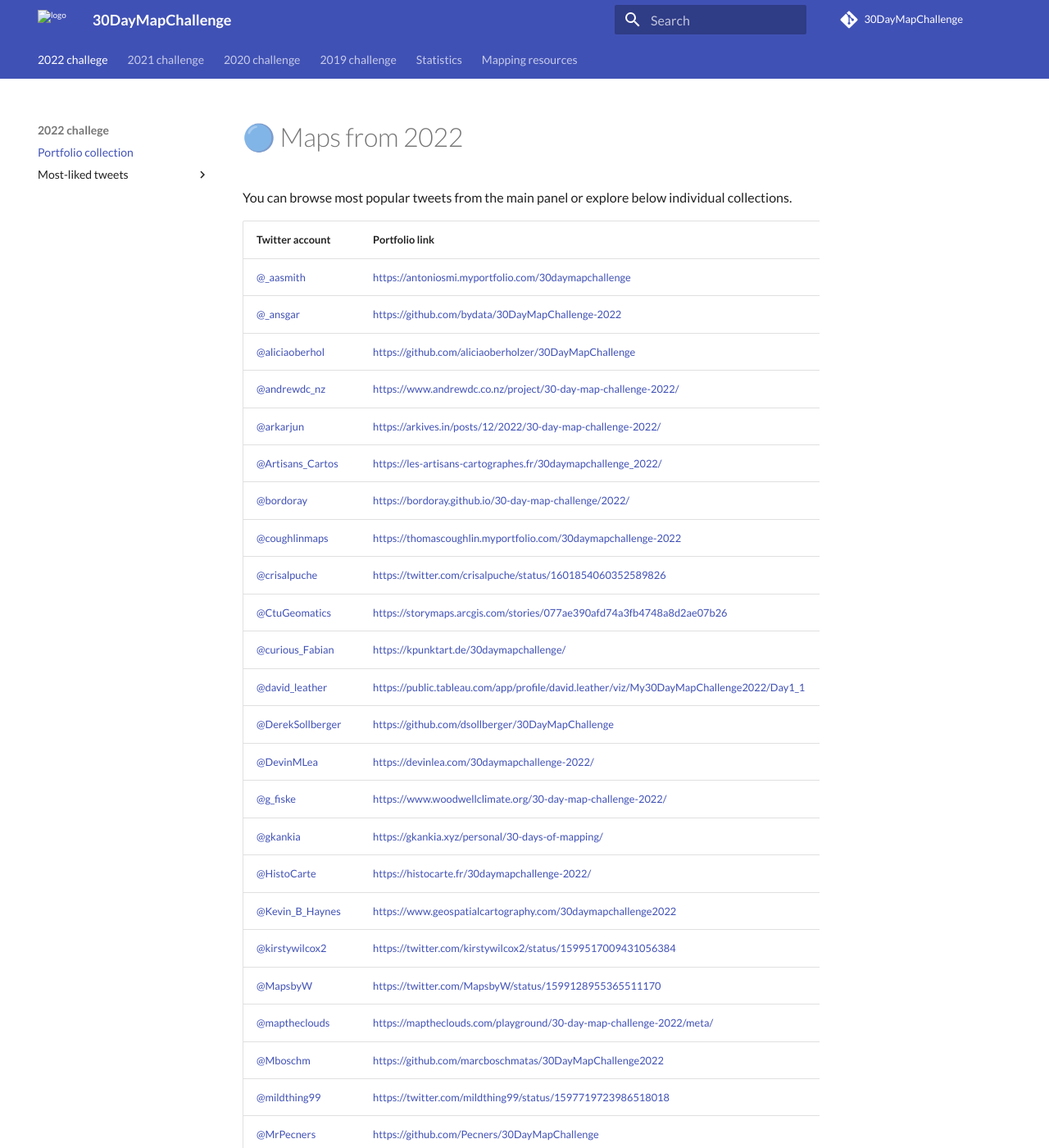
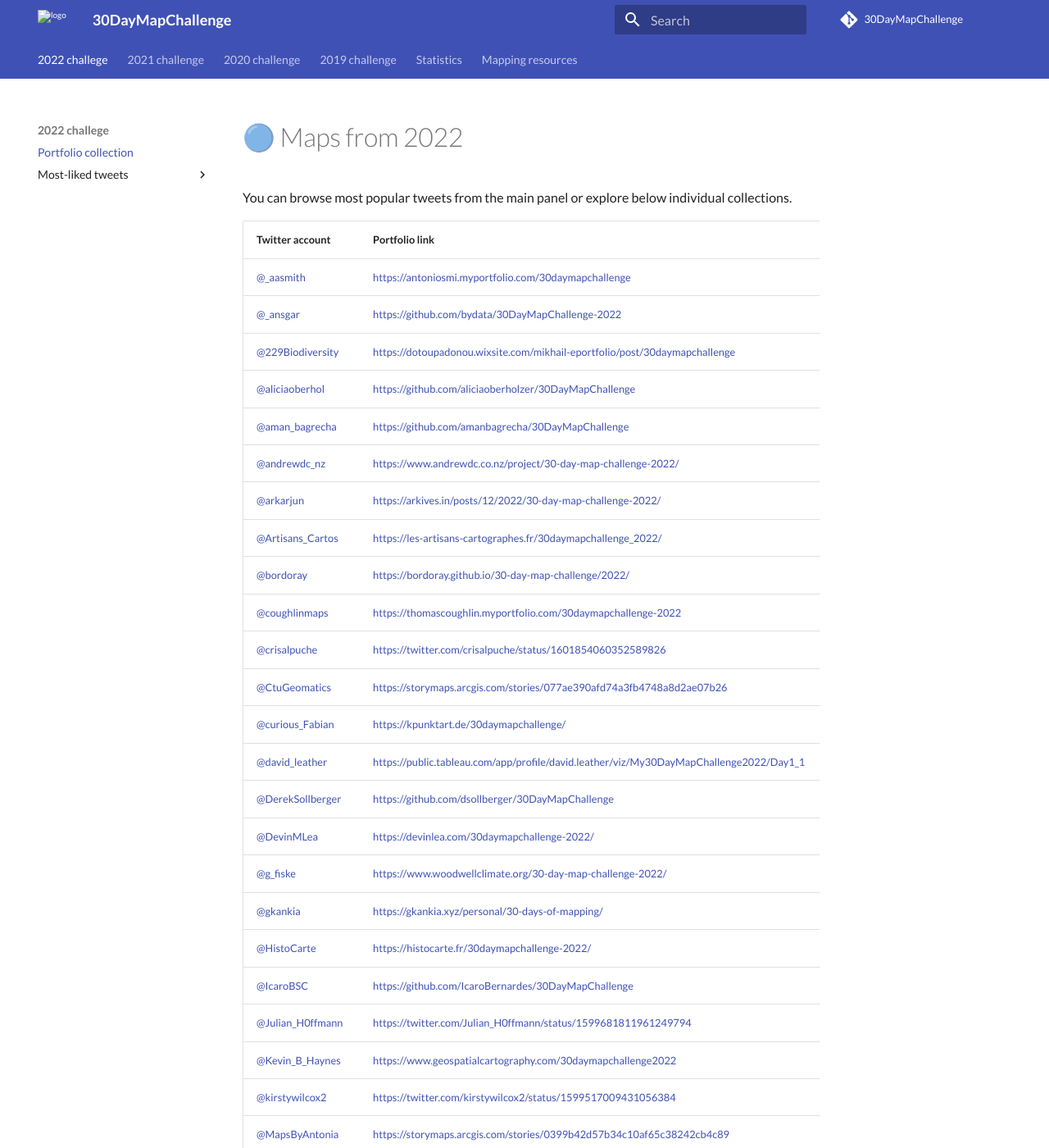
Before and after one commit to tjukanovt/30DayMapChallenge, an MkDocs documentation site: the page built from docs/2022/index.md, in a window 1280 px wide and 1400 px high. Shown: the whole window at 82% size. Built offline with MkDocs 1.6.1 and Material for MkDocs 9.7.7, drawn with Linux system fonts in a browser that asks for light colours; comment, search, counter and statistics services are not loaded; some of the changed text lies outside the part shown.

Commit message:
add portfolios

```diff
--- a/docs/2022/index.md
+++ b/docs/2022/index.md
@@ -2,50 +2,56 @@
 
 You can browse most popular tweets from the main panel or explore below individual collections.
 
-| Twitter account                                          | Portfolio link                                                                                                                                                                             |
-| -------------------------------------------------------- | ------------------------------------------------------------------------------------------------------------------------------------------------------------------------------------------ |
-| [@\_aasmith](https://twitter.com/_aasmith)               | [https://antoniosmi.myportfolio.com/30daymapchallenge](https://antoniosmi.myportfolio.com/30daymapchallenge)                                                                               |
-| [@\_ansgar](https://twitter.com/_ansgar)                 | [https://github.com/bydata/30DayMapChallenge-2022](https://github.com/bydata/30DayMapChallenge-2022)                                                                                       |
-| [@aliciaoberhol](https://twitter.com/aliciaoberhol)      | [https://github.com/aliciaoberholzer/30DayMapChallenge](https://github.com/aliciaoberholzer/30DayMapChallenge)                                                                             |
-| [@andrewdc\_nz](https://twitter.com/andrewdc_nz)         | [https://www.andrewdc.co.nz/project/30-day-map-challenge-2022/](https://www.andrewdc.co.nz/project/30-day-map-challenge-2022/)                                                             |
-| [@arkarjun](https://twitter.com/arkarjun)                | [https://arkives.in/posts/12/2022/30-day-map-challenge-2022/](https://arkives.in/posts/12/2022/30-day-map-challenge-2022/)                                                                 |
-| [@Artisans\_Cartos](https://twitter.com/Artisans_Cartos) | [https://les-artisans-cartographes.fr/30daymapchallenge\_2022/](https://les-artisans-cartographes.fr/30daymapchallenge_2022/)                                                              |
-| [@bordoray](https://twitter.com/bordoray)                | [https://bordoray.github.io/30-day-map-challenge/2022/](https://bordoray.github.io/30-day-map-challenge/2022/)                                                                             |
-| [@coughlinmaps](https://twitter.com/coughlinmaps)        | [https://thomascoughlin.myportfolio.com/30daymapchallenge-2022](https://thomascoughlin.myportfolio.com/30daymapchallenge-2022)                                                             |
-| [@crisalpuche](https://twitter.com/crisalpuche)          | [https://twitter.com/crisalpuche/status/1601854060352589826](https://twitter.com/crisalpuche/status/1601854060352589826)                                                                   |
-| [@CtuGeomatics](https://twitter.com/CtuGeomatics)        | [https://storymaps.arcgis.com/stories/077ae390afd74a3fb4748a8d2ae07b26](https://storymaps.arcgis.com/stories/077ae390afd74a3fb4748a8d2ae07b26)                                             |
-| [@curious\_Fabian](https://twitter.com/curious_Fabian)   | [https://kpunktart.de/30daymapchallenge/](https://kpunktart.de/30daymapchallenge/)                                                                                                         |
-| [@david\_leather](https://twitter.com/david_leather)     | [https://public.tableau.com/app/profile/david.leather/viz/My30DayMapChallenge2022/Day1\_1](https://public.tableau.com/app/profile/david.leather/viz/My30DayMapChallenge2022/Day1_1)        |
-| [@DerekSollberger](https://twitter.com/DerekSollberger)  | [https://github.com/dsollberger/30DayMapChallenge](https://github.com/dsollberger/30DayMapChallenge)                                                                                       |
-| [@DevinMLea](https://twitter.com/DevinMLea)              | [https://devinlea.com/30daymapchallenge-2022/](https://devinlea.com/30daymapchallenge-2022/)                                                                                               |
-| [@g\_fiske](https://twitter.com/g_fiske)                 | [https://www.woodwellclimate.org/30-day-map-challenge-2022/](https://www.woodwellclimate.org/30-day-map-challenge-2022/)                                                                   |
-| [@gkankia](https://twitter.com/gkankia)                  | [https://gkankia.xyz/personal/30-days-of-mapping/](https://gkankia.xyz/personal/30-days-of-mapping/)                                                                                       |
-| [@HistoCarte](https://twitter.com/HistoCarte)            | [https://histocarte.fr/30daymapchallenge-2022/](https://histocarte.fr/30daymapchallenge-2022/)                                                                                             |
-| [@Kevin\_B\_Haynes](https://twitter.com/Kevin_B_Haynes)  | [https://www.geospatialcartography.com/30daymapchallenge2022](https://www.geospatialcartography.com/30daymapchallenge2022)                                                                 |
-| [@kirstywilcox2](https://twitter.com/kirstywilcox2)      | [https://twitter.com/kirstywilcox2/status/1599517009431056384](https://twitter.com/kirstywilcox2/status/1599517009431056384)                                                               |
-| [@MapsbyW](https://twitter.com/MapsbyW)                  | [https://twitter.com/MapsbyW/status/1599128955365511170](https://twitter.com/MapsbyW/status/1599128955365511170)                                                                           |
-| [@maptheclouds](https://twitter.com/maptheclouds)        | [https://maptheclouds.com/playground/30-day-map-challenge-2022/meta/](https://maptheclouds.com/playground/30-day-map-challenge-2022/meta/)                                                 |
-| [@Mboschm](https://twitter.com/Mboschm)                  | [https://github.com/marcboschmatas/30DayMapChallenge2022](https://github.com/marcboschmatas/30DayMapChallenge2022)                                                                         |
-| [@mildthing99](https://twitter.com/mildthing99)          | [https://twitter.com/mildthing99/status/1597719723986518018](https://twitter.com/mildthing99/status/1597719723986518018)                                                                   |
-| [@MrPecners](https://twitter.com/MrPecners)              | [https://github.com/Pecners/30DayMapChallenge](https://github.com/Pecners/30DayMapChallenge)                                                                                               |
-| [@nicolemark\_](https://twitter.com/nicolemark_)         | [https://www.craft.do/s/QRfPOjqDL3bq10](https://www.craft.do/s/QRfPOjqDL3bq10)                                                                                                             |
-| [@nimwendil](https://twitter.com/nimwendil)              | [https://bbecquet.net/articles/2022/12/30-day-map-challenge/](https://bbecquet.net/articles/2022/12/30-day-map-challenge/)                                                                 |
-| [@nrennie35](https://twitter.com/nrennie35)              | [https://github.com/nrennie/30DayMapChallenge/tree/main/2022](https://github.com/nrennie/30DayMapChallenge/tree/main/2022)                                                                 |
-| [@oh\_sk](https://twitter.com/oh_sk)                     | [https://twitter.com/oh\_sk/status/1600170903781769219](https://twitter.com/oh_sk/status/1600170903781769219)                                                                              |
-| [@PetraDuriancik](https://twitter.com/PetraDuriancik)    | [https://github.com/petraduriancikova/30DayMapChallenge](https://github.com/petraduriancikova/30DayMapChallenge)                                                                           |
-| [@pokateo\_](https://twitter.com/pokateo_)               | [https://www.pokateomaps.com/30daymapchallenge22](https://www.pokateomaps.com/30daymapchallenge22)                                                                                         |
-| [@professorkao](https://twitter.com/professorkao)        | [https://public.tableau.com/app/profile/dennis.kao/viz/30DayMapChallenge2022SumUp/Dashboard1](https://public.tableau.com/app/profile/dennis.kao/viz/30DayMapChallenge2022SumUp/Dashboard1) |
-| [@quorumetrix](https://twitter.com/quorumetrix)          | [https://twitter.com/quorumetrix/status/1598033421401755648](https://twitter.com/quorumetrix/status/1598033421401755648)                                                                   |
-| [@rcrmj](https://twitter.com/rcrmj)                      | [https://github.com/YoViajo/30-day-map-challenge/blob/main/2022/README.md](https://github.com/YoViajo/30-day-map-challenge/blob/main/2022/README.md)                                       |
-| [@RickyAngueira](https://twitter.com/RickyAngueira)      | [https://twitter.com/RickyAngueira/status/1598361295702708224](https://twitter.com/RickyAngueira/status/1598361295702708224)                                                               |
-| [@Romainsologne](https://twitter.com/Romainsologne)      | [https://twitter.com/Romainsologne/status/1598801014236160000](https://twitter.com/Romainsologne/status/1598801014236160000)                                                               |
-| [@ryanahart](https://twitter.com/ryanahart)              | [https://github.com/curatedmess/30DayMapChallenge/tree/main/2022](https://github.com/curatedmess/30DayMapChallenge/tree/main/2022)                                                         |
-| [@samiasab90](https://twitter.com/samiasab90)            | [https://www.behance.net/gallery/158647265/30-Day-Map-Challenge-2022](https://www.behance.net/gallery/158647265/30-Day-Map-Challenge-2022)                                                 |
-| [@ShijiaWendy](https://twitter.com/ShijiaWendy)          | [https://twitter.com/ShijiaWendy/status/1599325268971520001](https://twitter.com/ShijiaWendy/status/1599325268971520001)                                                                   |
-| [@TheGISDiva](https://twitter.com/TheGISDiva)            | [https://gisdiva.com/index.php/30daymapchallenge](https://gisdiva.com/index.php/30daymapchallenge)                                                                                         |
-| [@thomasdubdub](https://twitter.com/thomasdubdub)        | [https://github.com/thomasdubdub/30DayMapChallenge2022](https://github.com/thomasdubdub/30DayMapChallenge2022)                                                                             |
-| [@toss\_cas](https://twitter.com/toss_cas)               | [https://twitter.com/toss\_cas/status/1599253654426746880](https://twitter.com/toss_cas/status/1599253654426746880)                                                                        |
-| [@XenonGT](https://twitter.com/XenonGT)                  | [https://www.behance.net/gallery/159038821/30-Day-Map-Challenge-2022](https://www.behance.net/gallery/159038821/30-Day-Map-Challenge-2022)                                                 |
-| [@MindOverMagma](https://twitter.com/MindOverMagma)                  | [https://euanmitchellgis.com/past-projects/2022-30daymapchallenge/](https://euanmitchellgis.com/past-projects/2022-30daymapchallenge/)                                                 |
+| Twitter account                                         | Portfolio link                                                                                                                                                                             |
+| ------------------------------------------------------- | ------------------------------------------------------------------------------------------------------------------------------------------------------------------------------------------ |
+| [@_aasmith](https://twitter.com/_aasmith)               | [https://antoniosmi.myportfolio.com/30daymapchallenge](https://antoniosmi.myportfolio.com/30daymapchallenge)                                                                               |
+| [@_ansgar](https://twitter.com/_ansgar)                 | [https://github.com/bydata/30DayMapChallenge-2022](https://github.com/bydata/30DayMapChallenge-2022)                                                                                       |
+| [@229Biodiversity](https://twitter.com/229Biodiversity) | [https://dotoupadonou.wixsite.com/mikhail-eportfolio/post/30daymapchallenge](https://dotoupadonou.wixsite.com/mikhail-eportfolio/post/30daymapchallenge)                                   |
+| [@aliciaoberhol](https://twitter.com/aliciaoberhol)     | [https://github.com/aliciaoberholzer/30DayMapChallenge](https://github.com/aliciaoberholzer/30DayMapChallenge)                                                                             |
+| [@aman_bagrecha](https://twitter.com/aman_bagrecha)     | [https://github.com/amanbagrecha/30DayMapChallenge](https://github.com/amanbagrecha/30DayMapChallenge)                                                                                     |
+| [@andrewdc_nz](https://twitter.com/andrewdc_nz)         | [https://www.andrewdc.co.nz/project/30-day-map-challenge-2022/](https://www.andrewdc.co.nz/project/30-day-map-challenge-2022/)                                                             |
+| [@arkarjun](https://twitter.com/arkarjun)               | [https://arkives.in/posts/12/2022/30-day-map-challenge-2022/](https://arkives.in/posts/12/2022/30-day-map-challenge-2022/)                                                                 |
+| [@Artisans_Cartos](https://twitter.com/Artisans_Cartos) | [https://les-artisans-cartographes.fr/30daymapchallenge_2022/](https://les-artisans-cartographes.fr/30daymapchallenge_2022/)                                                               |
+| [@bordoray](https://twitter.com/bordoray)               | [https://bordoray.github.io/30-day-map-challenge/2022/](https://bordoray.github.io/30-day-map-challenge/2022/)                                                                             |
+| [@coughlinmaps](https://twitter.com/coughlinmaps)       | [https://thomascoughlin.myportfolio.com/30daymapchallenge-2022](https://thomascoughlin.myportfolio.com/30daymapchallenge-2022)                                                             |
+| [@crisalpuche](https://twitter.com/crisalpuche)         | [https://twitter.com/crisalpuche/status/1601854060352589826](https://twitter.com/crisalpuche/status/1601854060352589826)                                                                   |
+| [@CtuGeomatics](https://twitter.com/CtuGeomatics)       | [https://storymaps.arcgis.com/stories/077ae390afd74a3fb4748a8d2ae07b26](https://storymaps.arcgis.com/stories/077ae390afd74a3fb4748a8d2ae07b26)                                             |
+| [@curious_Fabian](https://twitter.com/curious_Fabian)   | [https://kpunktart.de/30daymapchallenge/](https://kpunktart.de/30daymapchallenge/)                                                                                                         |
+| [@david_leather](https://twitter.com/david_leather)     | [https://public.tableau.com/app/profile/david.leather/viz/My30DayMapChallenge2022/Day1_1](https://public.tableau.com/app/profile/david.leather/viz/My30DayMapChallenge2022/Day1_1)         |
+| [@DerekSollberger](https://twitter.com/DerekSollberger) | [https://github.com/dsollberger/30DayMapChallenge](https://github.com/dsollberger/30DayMapChallenge)                                                                                       |
+| [@DevinMLea](https://twitter.com/DevinMLea)             | [https://devinlea.com/30daymapchallenge-2022/](https://devinlea.com/30daymapchallenge-2022/)                                                                                               |
+| [@g_fiske](https://twitter.com/g_fiske)                 | [https://www.woodwellclimate.org/30-day-map-challenge-2022/](https://www.woodwellclimate.org/30-day-map-challenge-2022/)                                                                   |
+| [@gkankia](https://twitter.com/gkankia)                 | [https://gkankia.xyz/personal/30-days-of-mapping/](https://gkankia.xyz/personal/30-days-of-mapping/)                                                                                       |
+| [@HistoCarte](https://twitter.com/HistoCarte)           | [https://histocarte.fr/30daymapchallenge-2022/](https://histocarte.fr/30daymapchallenge-2022/)                                                                                             |
+| [@IcaroBSC](https://twitter.com/IcaroBSC)               | [https://github.com/IcaroBernardes/30DayMapChallenge](https://github.com/IcaroBernardes/30DayMapChallenge)                                                                                 |
+| [@Julian_H0ffmann](https://twitter.com/Julian_H0ffmann) | [https://twitter.com/Julian_H0ffmann/status/1599681811961249794](https://twitter.com/Julian_H0ffmann/status/1599681811961249794)                                                           |
+| [@Kevin_B_Haynes](https://twitter.com/Kevin_B_Haynes)   | [https://www.geospatialcartography.com/30daymapchallenge2022](https://www.geospatialcartography.com/30daymapchallenge2022)                                                                 |
+| [@kirstywilcox2](https://twitter.com/kirstywilcox2)     | [https://twitter.com/kirstywilcox2/status/1599517009431056384](https://twitter.com/kirstywilcox2/status/1599517009431056384)                                                               |
+| [@MapsByAntonia](https://twitter.com/MapsByAntonia)     | [https://storymaps.arcgis.com/stories/0399b42d57b34c10af65c38242cb4c89](https://storymaps.arcgis.com/stories/0399b42d57b34c10af65c38242cb4c89)                                             |
+| [@MapsbyW](https://twitter.com/MapsbyW)                 | [https://twitter.com/MapsbyW/status/1599128955365511170](https://twitter.com/MapsbyW/status/1599128955365511170)                                                                           |
+| [@maptheclouds](https://twitter.com/maptheclouds)       | [https://maptheclouds.com/playground/30-day-map-challenge-2022/meta/](https://maptheclouds.com/playground/30-day-map-challenge-2022/meta/)                                                 |
+| [@Mboschm](https://twitter.com/Mboschm)                 | [https://github.com/marcboschmatas/30DayMapChallenge2022](https://github.com/marcboschmatas/30DayMapChallenge2022)                                                                         |
+| [@mildthing99](https://twitter.com/mildthing99)         | [https://twitter.com/mildthing99/status/1597719723986518018](https://twitter.com/mildthing99/status/1597719723986518018)                                                                   |
+| [@MindOverMagma](https://twitter.com/MindOverMagma)     | [https://euanmitchellgis.com/past-projects/2022-30daymapchallenge/](https://euanmitchellgis.com/past-projects/2022-30daymapchallenge/)                                                     |
+| [@MrPecners](https://twitter.com/MrPecners)             | [https://github.com/Pecners/30DayMapChallenge](https://github.com/Pecners/30DayMapChallenge)                                                                                               |
+| [@nicolemark_](https://twitter.com/nicolemark_)         | [https://www.craft.do/s/QRfPOjqDL3bq10](https://www.craft.do/s/QRfPOjqDL3bq10)                                                                                                             |
+| [@nimwendil](https://twitter.com/nimwendil)             | [https://bbecquet.net/articles/2022/12/30-day-map-challenge/](https://bbecquet.net/articles/2022/12/30-day-map-challenge/)                                                                 |
+| [@nrennie35](https://twitter.com/nrennie35)             | [https://github.com/nrennie/30DayMapChallenge/tree/main/2022](https://github.com/nrennie/30DayMapChallenge/tree/main/2022)                                                                 |
+| [@oh_sk](https://twitter.com/oh_sk)                     | [https://twitter.com/oh_sk/status/1600170903781769219](https://twitter.com/oh_sk/status/1600170903781769219)                                                                               |
+| [@PetraDuriancik](https://twitter.com/PetraDuriancik)   | [https://github.com/petraduriancikova/30DayMapChallenge](https://github.com/petraduriancikova/30DayMapChallenge)                                                                           |
+| [@pokateo_](https://twitter.com/pokateo_)               | [https://www.pokateomaps.com/30daymapchallenge22](https://www.pokateomaps.com/30daymapchallenge22)                                                                                         |
+| [@professorkao](https://twitter.com/professorkao)       | [https://public.tableau.com/app/profile/dennis.kao/viz/30DayMapChallenge2022SumUp/Dashboard1](https://public.tableau.com/app/profile/dennis.kao/viz/30DayMapChallenge2022SumUp/Dashboard1) |
+| [@quorumetrix](https://twitter.com/quorumetrix)         | [https://twitter.com/quorumetrix/status/1598033421401755648](https://twitter.com/quorumetrix/status/1598033421401755648)                                                                   |
+| [@rcrmj](https://twitter.com/rcrmj)                     | [https://github.com/YoViajo/30-day-map-challenge/blob/main/2022/README.md](https://github.com/YoViajo/30-day-map-challenge/blob/main/2022/README.md)                                       |
+| [@RickyAngueira](https://twitter.com/RickyAngueira)     | [https://twitter.com/RickyAngueira/status/1598361295702708224](https://twitter.com/RickyAngueira/status/1598361295702708224)                                                               |
+| [@Romainsologne](https://twitter.com/Romainsologne)     | [https://twitter.com/Romainsologne/status/1598801014236160000](https://twitter.com/Romainsologne/status/1598801014236160000)                                                               |
+| [@ryanahart](https://twitter.com/ryanahart)             | [https://github.com/curatedmess/30DayMapChallenge/tree/main/2022](https://github.com/curatedmess/30DayMapChallenge/tree/main/2022)                                                         |
+| [@sameer_enigma](https://twitter.com/sameer_enigma)     | [https://jovian.ai/msameeruddin/collections/30daymapchallenge](https://jovian.ai/msameeruddin/collections/30daymapchallenge)                                                               |
+| [@samiasab90](https://twitter.com/samiasab90)           | [https://www.behance.net/gallery/158647265/30-Day-Map-Challenge-2022](https://www.behance.net/gallery/158647265/30-Day-Map-Challenge-2022)                                                 |
+| [@ShijiaWendy](https://twitter.com/ShijiaWendy)         | [https://twitter.com/ShijiaWendy/status/1599325268971520001](https://twitter.com/ShijiaWendy/status/1599325268971520001)                                                                   |
+| [@TheGISDiva](https://twitter.com/TheGISDiva)           | [https://gisdiva.com/index.php/30daymapchallenge](https://gisdiva.com/index.php/30daymapchallenge)                                                                                         |
+| [@thomasdubdub](https://twitter.com/thomasdubdub)       | [https://github.com/thomasdubdub/30DayMapChallenge2022](https://github.com/thomasdubdub/30DayMapChallenge2022)                                                                             |
+| [@toss_cas](https://twitter.com/toss_cas)               | [https://twitter.com/toss_cas/status/1599253654426746880](https://twitter.com/toss_cas/status/1599253654426746880)                                                                         |
+| [@XenonGT](https://twitter.com/XenonGT)                 | [https://www.behance.net/gallery/159038821/30-Day-Map-Challenge-2022](https://www.behance.net/gallery/159038821/30-Day-Map-Challenge-2022)                                                 |
 
 *Want to have your maps included? Make a PR or send me a link!*
```
